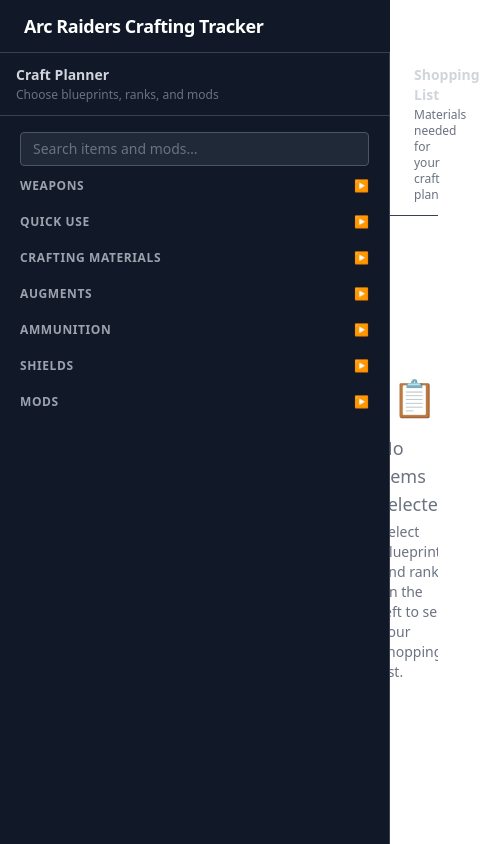
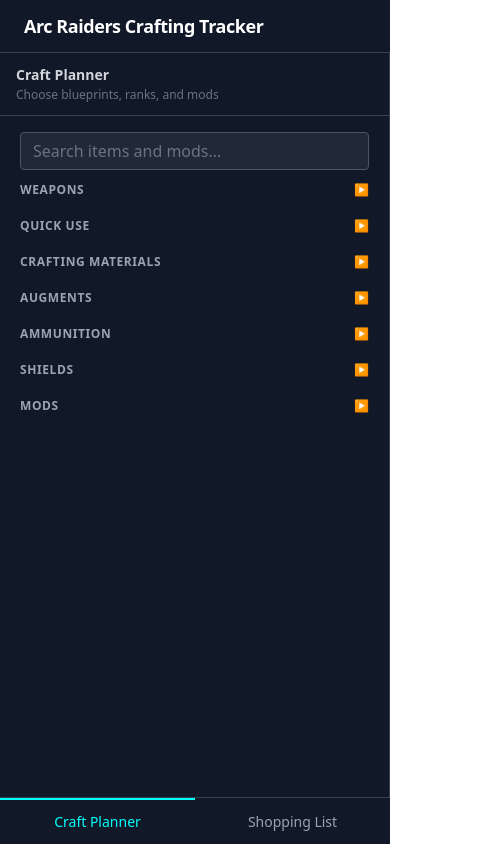
Before and after one commit to zlittell/arc_crafting_tracker, a React (Vite) app: page / in a window 390 px wide. Shown: the whole page, 480 px wide, since content can reach past the window. Built offline with nearby package versions, Linux system fonts and the light colour scheme.

Commit message:
mobile optimizations

```diff
--- a/src/components/layout/Layout.tsx
+++ b/src/components/layout/Layout.tsx
@@ -1,3 +1,5 @@
+import { useState } from 'react';
+
 interface Props {
   header: React.ReactNode;
   left: React.ReactNode;
@@ -5,12 +7,14 @@
 }
 
 export function Layout({ header, left, right }: Props) {
+  const [activeTab, setActiveTab] = useState<'planner' | 'list'>('planner');
+
   return (
     <div className="flex flex-col h-screen bg-gray-950 text-gray-100">
       {header}
       <div className="flex flex-1 min-h-0">
         {/* Left panel - Craft planner */}
-        <div className="w-full sm:w-80 lg:w-96 flex flex-col border-r border-gray-700 bg-gray-900 shrink-0">
+        <div className={`${activeTab === 'planner' ? 'flex' : 'hidden'} sm:flex w-full sm:w-80 lg:w-96 flex-col border-r border-gray-700 bg-gray-900 shrink-0`}>
           <div className="px-4 py-3 border-b border-gray-700">
             <h2 className="text-sm font-semibold text-gray-300">Craft Planner</h2>
             <p className="text-xs text-gray-500 mt-0.5">Choose blueprints, ranks, and mods</p>
@@ -21,16 +25,40 @@
         </div>
 
         {/* Right panel - Shopping list */}
-        <div className="flex-1 flex flex-col min-w-0 bg-gray-950">
+        <div className={`${activeTab === 'list' ? 'flex' : 'hidden'} sm:flex flex-1 flex-col min-w-0 bg-gray-950`}>
           <div className="px-6 py-3 border-b border-gray-700">
             <h2 className="text-sm font-semibold text-gray-300">Shopping List</h2>
             <p className="text-xs text-gray-500 mt-0.5">Materials needed for your craft plan</p>
           </div>
-          <div className="flex-1 overflow-y-auto p-6">
+          <div className="flex-1 overflow-y-auto p-3 sm:p-6">
             {right}
           </div>
         </div>
       </div>
+
+      {/* Mobile tab bar */}
+      <nav className="sm:hidden flex shrink-0 border-t border-gray-700 bg-gray-900">
+        <button
+          onClick={() => setActiveTab('planner')}
+          className={`flex-1 py-3 text-sm font-medium transition-colors border-t-2 ${
+            activeTab === 'planner'
+              ? 'border-arc-cyan text-arc-cyan'
+              : 'border-transparent text-gray-400'
+          }`}
+        >
+          Craft Planner
+        </button>
+        <button
+          onClick={() => setActiveTab('list')}
+          className={`flex-1 py-3 text-sm font-medium transition-colors border-t-2 ${
+            activeTab === 'list'
+              ? 'border-arc-cyan text-arc-cyan'
+              : 'border-transparent text-gray-400'
+          }`}
+        >
+          Shopping List
+        </button>
+      </nav>
     </div>
   );
 }
--- a/src/components/selector/BlueprintCard.tsx
+++ b/src/components/selector/BlueprintCard.tsx
@@ -52,14 +52,14 @@
             <span className="text-xs text-gray-400">Qty:</span>
             <button
               onClick={() => onSetQuantity(item.id, quantity - 1)}
-              className="w-6 h-6 flex items-center justify-center rounded bg-gray-700 hover:bg-gray-600 text-gray-300 text-sm leading-none"
+              className="w-9 h-9 sm:w-6 sm:h-6 flex items-center justify-center rounded bg-gray-700 hover:bg-gray-600 text-gray-300 text-sm leading-none"
             >
               −
             </button>
             <span className="text-sm text-gray-200 w-6 text-center">{quantity}</span>
             <button
               onClick={() => onSetQuantity(item.id, quantity + 1)}
-              className="w-6 h-6 flex items-center justify-center rounded bg-gray-700 hover:bg-gray-600 text-gray-300 text-sm leading-none"
+              className="w-9 h-9 sm:w-6 sm:h-6 flex items-center justify-center rounded bg-gray-700 hover:bg-gray-600 text-gray-300 text-sm leading-none"
             >
               +
             </button>
--- a/src/components/selector/CraftSelector.tsx
+++ b/src/components/selector/CraftSelector.tsx
@@ -68,7 +68,7 @@
           value={search}
           onChange={e => setSearch(e.target.value)}
           placeholder="Search items and mods…"
-          className="w-full bg-gray-800 border border-gray-600 rounded px-3 py-1.5 text-sm text-gray-200 placeholder-gray-500 focus:outline-none focus:border-arc-cyan"
+          className="w-full bg-gray-800 border border-gray-600 rounded px-3 py-1.5 text-base sm:text-sm text-gray-200 placeholder-gray-500 focus:outline-none focus:border-arc-cyan"
         />
       </div>
 
--- a/src/components/selector/ModCard.tsx
+++ b/src/components/selector/ModCard.tsx
@@ -33,14 +33,14 @@
           <span className="text-xs text-gray-400">Qty:</span>
           <button
             onClick={() => onSetQuantity(mod.id, quantity - 1)}
-            className="w-6 h-6 flex items-center justify-center rounded bg-gray-700 hover:bg-gray-600 text-gray-300 text-sm leading-none"
+            className="w-9 h-9 sm:w-6 sm:h-6 flex items-center justify-center rounded bg-gray-700 hover:bg-gray-600 text-gray-300 text-sm leading-none"
           >
             −
           </button>
           <span className="text-sm text-gray-200 w-6 text-center">{quantity}</span>
           <button
             onClick={() => onSetQuantity(mod.id, quantity + 1)}
-            className="w-6 h-6 flex items-center justify-center rounded bg-gray-700 hover:bg-gray-600 text-gray-300 text-sm leading-none"
+            className="w-9 h-9 sm:w-6 sm:h-6 flex items-center justify-center rounded bg-gray-700 hover:bg-gray-600 text-gray-300 text-sm leading-none"
           >
             +
           </button>
--- a/src/components/shopping/MaterialRow.tsx
+++ b/src/components/shopping/MaterialRow.tsx
@@ -58,7 +58,7 @@
         <div className="flex-1 min-w-0">
           <button
             onClick={() => setShowSources(s => !s)}
-            className={`text-left text-sm font-medium truncate w-full text-gray-200 ${
+            className={`text-left text-sm font-medium w-full text-gray-200 ${
               isComplete ? 'line-through' : ''
             } hover:underline bg-transparent border-0 p-0 cursor-pointer`}
             title="Click to show sources"
@@ -89,21 +89,22 @@
         <div className="flex items-center gap-1 shrink-0">
           <button
             onClick={decrement}
-            className="w-6 h-6 flex items-center justify-center rounded bg-gray-700 hover:bg-gray-600 text-gray-300 text-sm leading-none"
+            className="w-9 h-9 sm:w-6 sm:h-6 flex items-center justify-center rounded bg-gray-700 hover:bg-gray-600 text-gray-300 text-sm leading-none"
           >
             −
           </button>
           <input
             type="number"
+            inputMode="numeric"
             value={collected}
             onChange={handleInput}
             min={0}
             max={material.quantity}
-            className="w-12 text-center text-sm bg-gray-800 border border-gray-600 rounded px-1 py-0.5 text-gray-200 [appearance:textfield] [&::-webkit-outer-spin-button]:appearance-none [&::-webkit-inner-spin-button]:appearance-none"
+            className="w-12 text-center text-base sm:text-sm bg-gray-800 border border-gray-600 rounded px-1 py-0.5 text-gray-200 [appearance:textfield] [&::-webkit-outer-spin-button]:appearance-none [&::-webkit-inner-spin-button]:appearance-none"
           />
           <button
             onClick={increment}
-            className="w-6 h-6 flex items-center justify-center rounded bg-gray-700 hover:bg-gray-600 text-gray-300 text-sm leading-none"
+            className="w-9 h-9 sm:w-6 sm:h-6 flex items-center justify-center rounded bg-gray-700 hover:bg-gray-600 text-gray-300 text-sm leading-none"
           >
             +
           </button>
```
